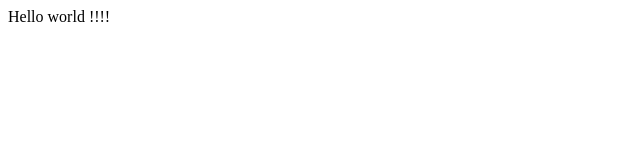
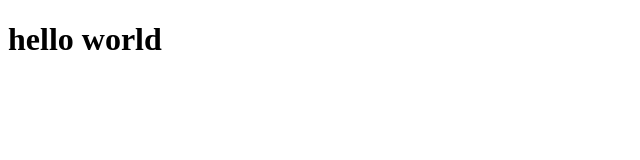
Before and after one commit to dungsithach5/abc, a plain HTML site: page index.html in a window 1280 px wide. Shown: the whole page, without its empty margins (0-640 px from the left). Drawn offline with Linux system fonts and the light colour scheme.

Commit message:
update commit

```diff
--- a/index.html
+++ b/index.html
@@ -7,8 +7,6 @@
 </head>
 
 <body>
-    <div class="box1">
-        Hello world !!!!
-    </div>
+    <h1> hello world </h1>
 </body>
 </html>
```
